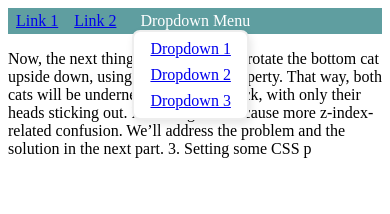
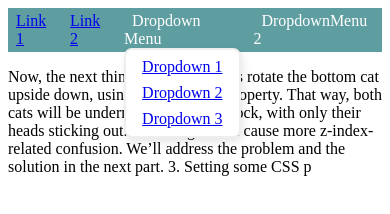
Before and after one commit to Aaron-RN/JS-DropdownMenu, a website built with webpack: page dist/index.html in a window 390 px wide. Both pictures are taken after a click on the element "Dropdown Menu". Built offline with Linux system fonts and the light colour scheme.

Commit message:
Fixed menus
Multiple dropdown menus can now be used

```diff
--- a/src/index.js
+++ b/src/index.js
@@ -1,4 +1,3 @@
-import './css/dropdown.css';
 import MenuHandler from './menu/menuhandler';
 
 const menuHandler = new MenuHandler();
--- a/src/menu/dropdown.js
+++ b/src/menu/dropdown.js
@@ -11,8 +11,9 @@ class DropDownMenu {
     this.dropDownItems.forEach(child => child.classList.add('aa-dropDown-item'));
 
     this.mainElement.addEventListener('click', () => {
+      this.handler.hideMenus(this);
+      this.handler.menuBackground.classList.remove('aa-dropDown-hide');
       this.content.classList.toggle('aa-dropDown-show');
-      this.handler.menuBackground.classList.toggle('aa-dropDown-hide');
     });
   }
 
--- a/src/menu/menuhandler.js
+++ b/src/menu/menuhandler.js
@@ -1,3 +1,4 @@
+import '../css/dropdown.css';
 import DropDownMenu from './dropdown';
 
 class MenuHandler {
@@ -27,10 +28,13 @@ class MenuHandler {
 
   addMenu(dropdown) { this.menus.push(dropdown); }
 
-  hideMenus() {
+  // Hides all menus except the one passed as a parameter
+  hideMenus(dropdown) {
     const menus = this.allMenus();
-    this.menuBackground.classList.toggle('aa-dropDown-hide');
-    menus.forEach((elem) => elem.hideMenu());
+    this.menuBackground.classList.add('aa-dropDown-hide');
+    menus.forEach((elem) => {
+      if (dropdown !== elem) { elem.hideMenu(); }
+    });
   }
 }
 
```
Also changed, not shown: README.md, dist/bundle.js, dist/index.html.
